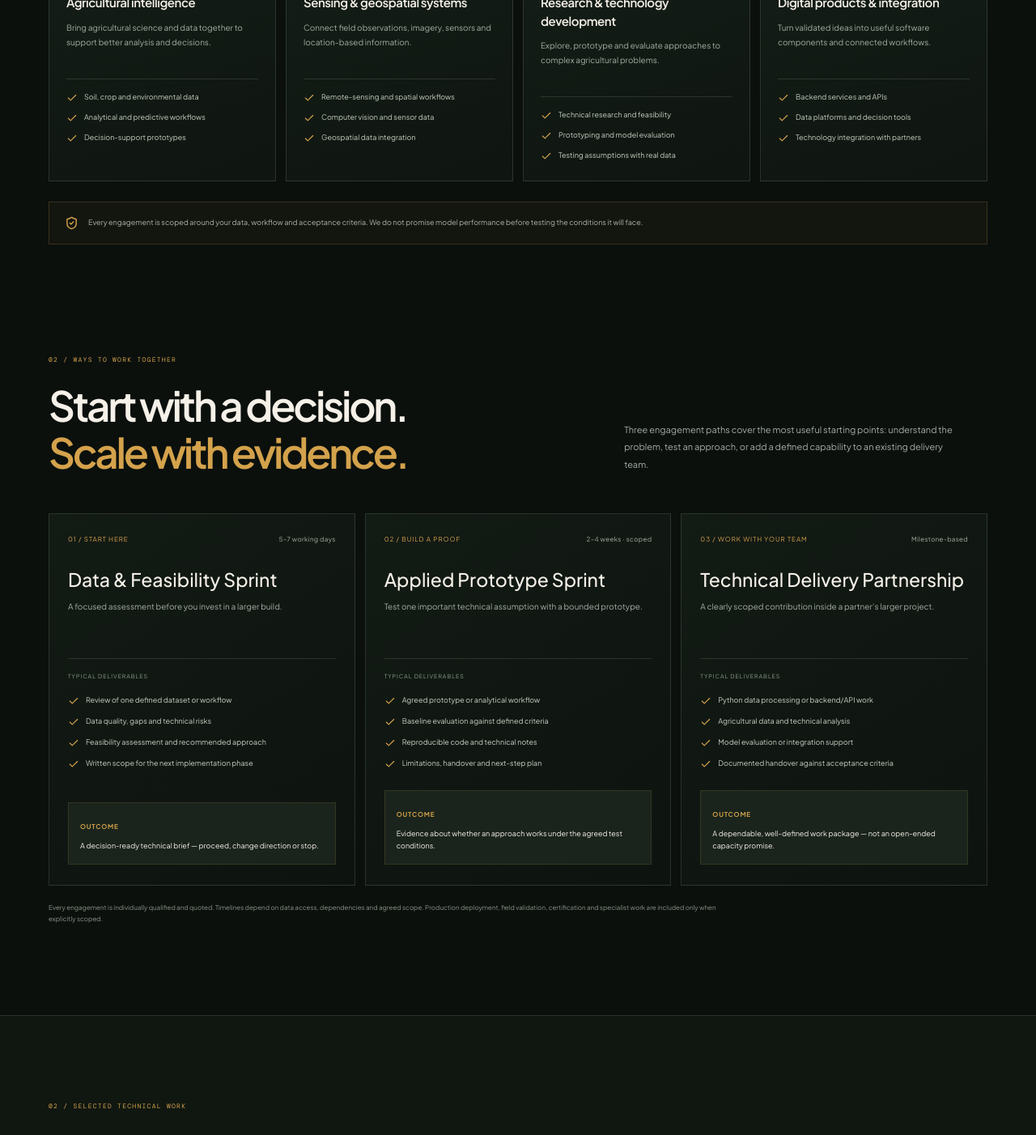
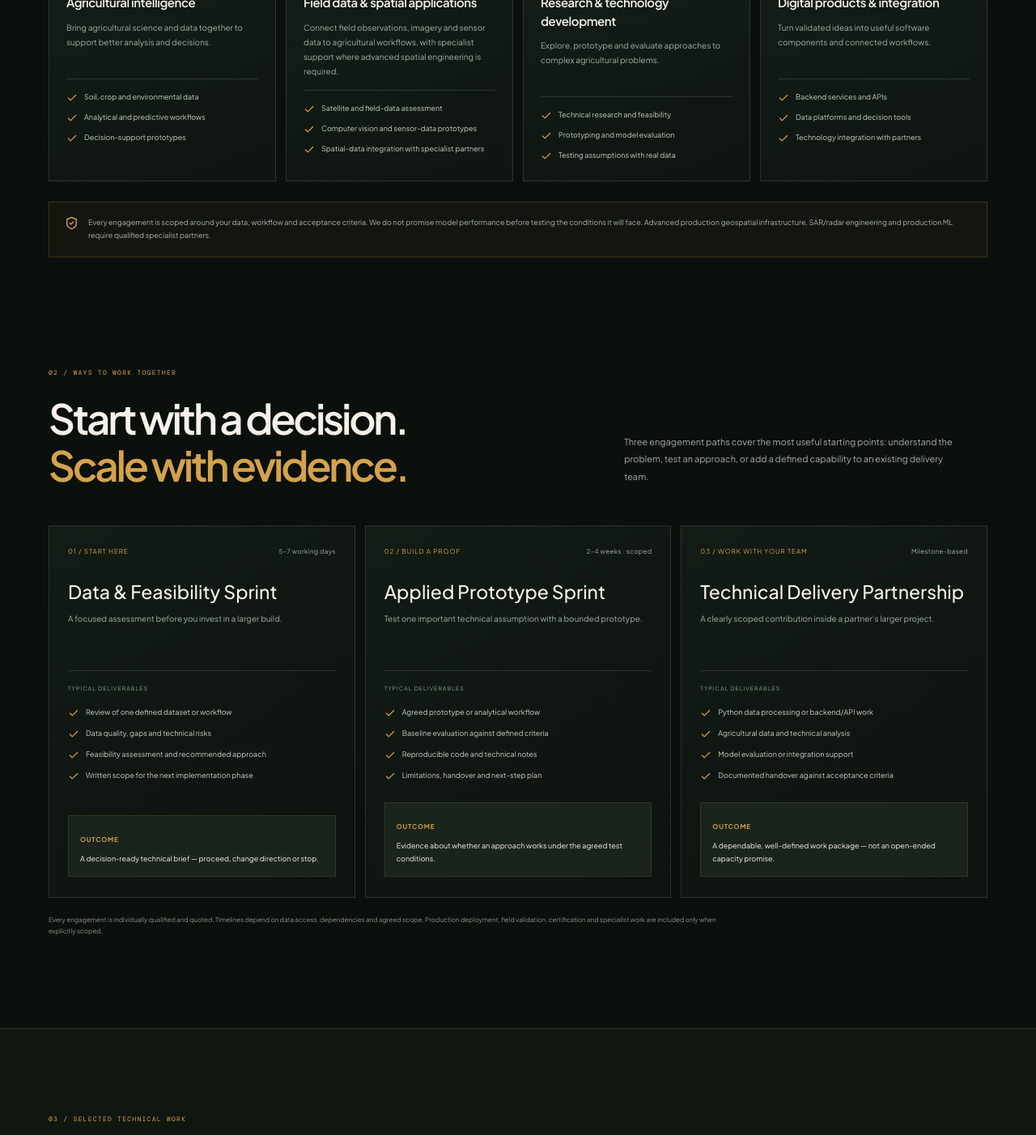
Before and after one commit to mahkzmi/varia-studio, a React (Vite) app: page / in a window 1280 px wide. Shown: the part 1300-2702 px from the top of the page at 81% size. Built offline with nearby package versions, Linux system fonts and the light colour scheme.

Commit message:
Clarify specialist boundaries in capability copy

```diff
--- a/src/App.jsx
+++ b/src/App.jsx
@@ -46,7 +46,7 @@ function Hero() {
     <section className="hero section-wrap" id="top">
       <div className="hero-copy">
         <div className="eyebrow"><span className="eyebrow-dot" /> APPLIED AGRICULTURAL TECHNOLOGY STUDIO <span className="eyebrow-rule" /></div>
-        <p className="hero-overline">SCIENCE · DATA · SOFTWARE · FIELD SYSTEMS</p>
+        <p className="hero-overline">AGRICULTURAL SCIENCE · DATA · SOFTWARE · INTEGRATION</p>
         <h1>Technology for<br/><em>agriculture’s next chapter.</em></h1>
         <p className="hero-lead">Varia Studio is an independent applied agricultural technology studio. We connect scientific understanding, data, AI and software to help solve real agricultural challenges — from research and prototyping to practical digital systems and international collaboration.</p>
         <div className="hero-actions">
@@ -81,7 +81,7 @@ function CapabilityStrip() {
 
 const services = [
   { icon: <Sprout/>, number: "01", title: "Agricultural intelligence", intro: "Bring agricultural science and data together to support better analysis and decisions.", points: ["Soil, crop and environmental data", "Analytical and predictive workflows", "Decision-support prototypes"] },
-  { icon: <MapPinned/>, number: "02", title: "Sensing & geospatial systems", intro: "Connect field observations, imagery, sensors and location-based information.", points: ["Remote-sensing and spatial workflows", "Computer vision and sensor data", "Geospatial data integration"] },
+  { icon: <MapPinned/>, number: "02", title: "Field data & spatial applications", intro: "Connect field observations, imagery and sensor data to agricultural workflows, with specialist support where advanced spatial engineering is required.", points: ["Satellite and field-data assessment", "Computer vision and sensor-data prototypes", "Spatial-data integration with specialist partners"] },
   { icon: <Layers3/>, number: "03", title: "Research & technology development", intro: "Explore, prototype and evaluate approaches to complex agricultural problems.", points: ["Technical research and feasibility", "Prototyping and model evaluation", "Testing assumptions with real data"] },
   { icon: <Workflow/>, number: "04", title: "Digital products & integration", intro: "Turn validated ideas into useful software components and connected workflows.", points: ["Backend services and APIs", "Data platforms and decision tools", "Technology integration with partners"] }
 ];
@@ -97,7 +97,7 @@ function Services() {
       <h3>{s.title}</h3><p className="service-intro">{s.intro}</p>
       <ul>{s.points.map(p => <li key={p}><Check size={14}/>{p}</li>)}</ul>
     </article>)}</div>
-    <div className="services-note"><ShieldCheck size={17}/><p>Every engagement is scoped around your data, workflow and acceptance criteria. We do not promise model performance before testing the conditions it will face.</p></div>
+    <div className="services-note"><ShieldCheck size={17}/><p>Every engagement is scoped around your data, workflow and acceptance criteria. We do not promise model performance before testing the conditions it will face. Advanced production geospatial infrastructure, SAR/radar engineering and production ML require qualified specialist partners.</p></div>
   </section>;
 }
 
@@ -151,7 +151,7 @@ function Engagements() {
 function Work() {
   return <section className="work-section" id="work"><div className="section-wrap">
     <div className="section-intro work-intro">
-      <div><div className="section-kicker">02 / SELECTED TECHNICAL WORK</div><h2>Built, tested<br/><em>and still being questioned.</em></h2></div>
+      <div><div className="section-kicker">03 / SELECTED TECHNICAL WORK</div><h2>Built, tested<br/><em>and still being questioned.</em></h2></div>
       <p>These are studio-built technical assets, not customer case studies. We distinguish internal benchmarks from independent or field validation — and publish only what the evidence supports.</p>
     </div>
     <div className="work-grid">
@@ -187,7 +187,7 @@ function WhoWeHelp() {
     { icon: <Sprout/>, title: "Technology & implementation partners", text: "Combining complementary expertise to deliver useful solutions for agriculture." }
   ];
   return <section className="section-wrap section-block audience-block">
-    <div className="section-kicker">03 / WHO WE WORK WITH</div>
+    <div className="section-kicker">04 / WHO WE WORK WITH</div>
     <div className="audience-layout"><h2>Across the agricultural<br/><em>technology ecosystem.</em></h2>
       <div className="audience-list">{audiences.map(a=><article key={a.title}><div>{a.icon}</div><section><h3>{a.title}</h3><p>{a.text}</p></section><ArrowUpRight size={16}/></article>)}</div>
     </div>
@@ -202,7 +202,7 @@ function Approach() {
     ["04", "Build, test and hand over", "You receive working outputs, limitations, documentation and a clear recommendation for what comes next."]
   ];
   return <section className="approach-section" id="approach"><div className="section-wrap">
-    <div className="section-intro"><div><div className="section-kicker">04 / HOW WE WORK</div><h2>Small enough to start.<br/><em>Clear enough to trust.</em></h2></div><p>No open-ended experiments. No mystery scope. A first engagement should create useful evidence for both sides.</p></div>
+    <div className="section-intro"><div><div className="section-kicker">05 / HOW WE WORK</div><h2>Small enough to start.<br/><em>Clear enough to trust.</em></h2></div><p>No open-ended experiments. No mystery scope. A first engagement should create useful evidence for both sides.</p></div>
     <div className="steps-grid">{steps.map(([n,t,d])=><article key={n}><span>{n}</span><div className="step-line"/><h3>{t}</h3><p>{d}</p></article>)}</div>
   </div></section>;
 }
@@ -210,7 +210,7 @@ function Approach() {
 function Studio() {
   return <section className="section-wrap section-block studio-block" id="studio">
     <div className="studio-identity"><div className="studio-monogram">V<span>.</span></div><div className="studio-identity-foot"><span>INDEPENDENT</span><span>FOUNDER-LED</span></div></div>
-    <div className="studio-copy"><div className="section-kicker">05 / THE STUDIO</div><h2>Scientific thinking.<br/><em>Technology in practice.</em></h2>
+    <div className="studio-copy"><div className="section-kicker">06 / THE STUDIO</div><h2>Scientific thinking.<br/><em>Technology in practice.</em></h2>
       <p>Varia Studio is an independent applied agricultural technology studio founded by Mahdieh Kazemi. It brings together agricultural science, research, data, AI and software to address challenges across modern agriculture.</p>
       <p>Varia’s ambition is to help develop useful technology, adapt promising approaches to real agricultural contexts, and connect expertise across research and industry. The studio starts lean and works with specialist collaborators when a project requires capabilities beyond its in-house scope.</p>
       <a className="text-link" href={linkedin} target="_blank" rel="noreferrer">Connect with the founder <ArrowUpRight size={15}/></a>
@@ -228,13 +228,13 @@ function FAQ() {
     ["Can you work with confidential data?", "We first agree the data required, permitted use, access controls, retention and transfer method. Please do not email sensitive datasets or personal information before those arrangements are agreed."],
     ["Do you sell Varia Vision or Varia Carbon as production products?", "Not currently. Vision is an experimental computer-vision prototype; Carbon is a research prototype undergoing evidence review. We do not position either as a validated production or MRV product."]
   ];
-  return <section className="section-wrap section-block faq-block"><div><div className="section-kicker">06 / QUESTIONS</div><h2>Clear answers<br/><em>before we begin.</em></h2></div><div className="faq-list">{items.map(([q,a])=><details key={q}><summary>{q}<span>+</span></summary><p>{a}</p></details>)}</div></section>;
+  return <section className="section-wrap section-block faq-block"><div><div className="section-kicker">07 / QUESTIONS</div><h2>Clear answers<br/><em>before we begin.</em></h2></div><div className="faq-list">{items.map(([q,a])=><details key={q}><summary>{q}<span>+</span></summary><p>{a}</p></details>)}</div></section>;
 }
 
 function Contact() {
   const body = "Hello Varia Studio,\n\nI'd like to discuss a project.\n\nOrganisation / role:\nCurrent workflow or problem:\nData available:\nWhat a successful outcome would change:\nTimeline:\n";
   return <section className="contact-section" id="contact"><div className="section-wrap contact-panel">
-    <div className="contact-copy"><div className="section-kicker">07 / START A PROJECT</div><h2>Bring us the<br/><em>hard part.</em></h2><p>Tell us what is not working, what data you have and what needs to happen next. We will respond with a practical first step — or tell you honestly if it is not a fit.</p>
+    <div className="contact-copy"><div className="section-kicker">08 / START A PROJECT</div><h2>Bring us the<br/><em>hard part.</em></h2><p>Tell us what is not working, what data you have and what needs to happen next. We will respond with a practical first step — or tell you honestly if it is not a fit.</p>
       <a className="button button-primary" href={mailto("Project enquiry — Varia Studio", body)}>Discuss a project <Mail size={16}/></a>
     </div>
     <div className="contact-aside"><span>DIRECT CONTACT</span><a href={`mailto:${email}`}>{email}<ArrowUpRight size={15}/></a><a href={linkedin} target="_blank" rel="noreferrer">LinkedIn <ArrowUpRight size={15}/></a><div className="contact-rule"/><p>Independent studio<br/>Based in Iran · International enquiries subject to eligibility</p><small>Please do not send confidential files before a secure transfer method is agreed.</small></div>
```
